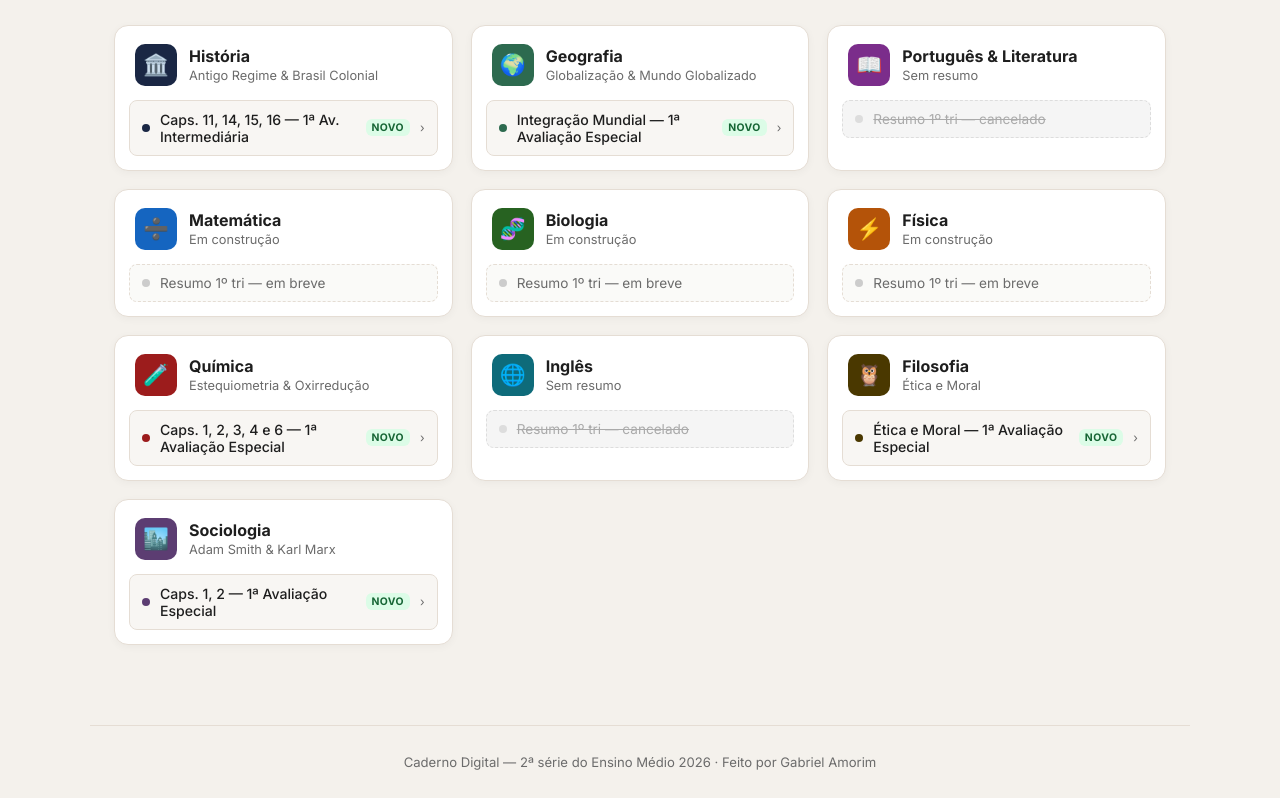
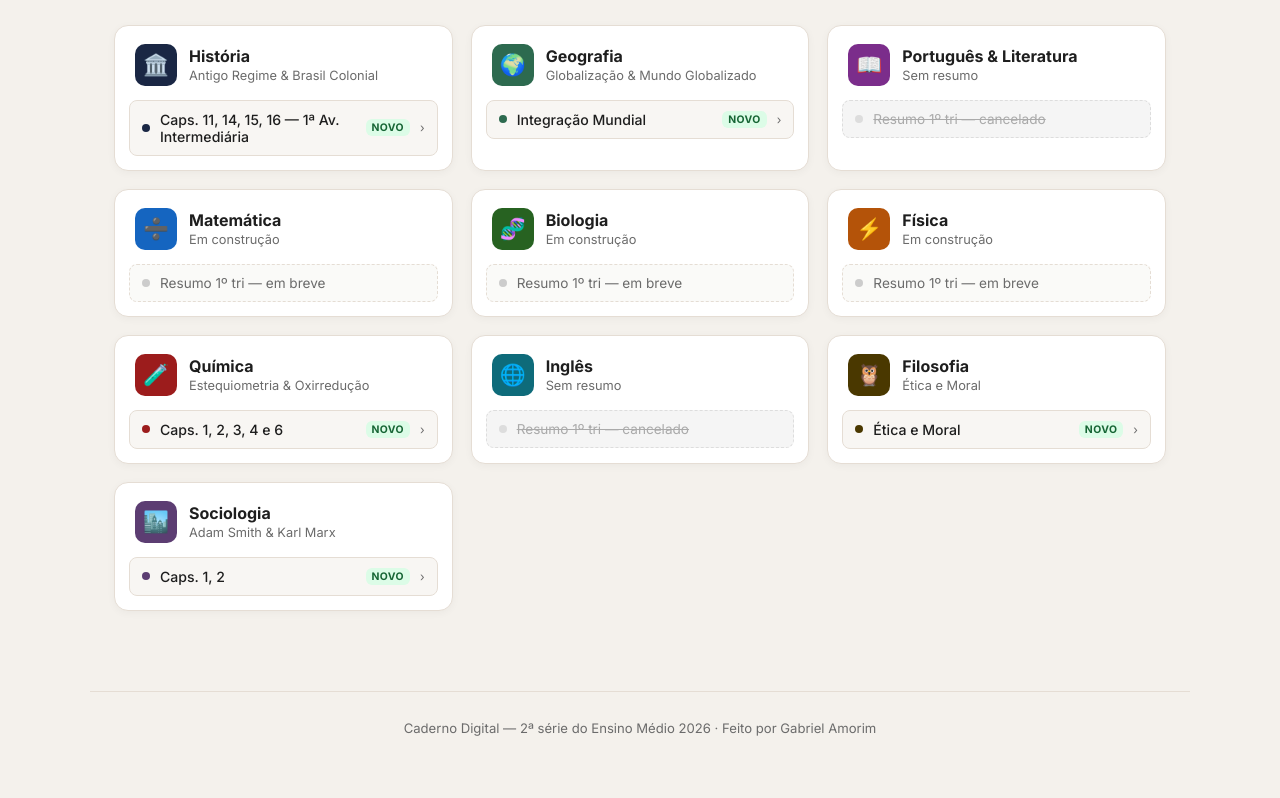
Before and after one commit to gabrielamorim27310-ai/caderno-digital, a plain HTML site: page index.html in a window 1280 px wide. Shown: the part 434-1232 px from the top of the page. After the commit the page ends 1198 px from the top, so only its background shows below. Drawn offline with nearby package versions, Linux system fonts and the light colour scheme.

Commit message:
Remove '1ª Avaliação Especial' dos labels do index

```diff
--- a/index.html
+++ b/index.html
@@ -252,7 +252,7 @@
         <div class="subject-items">
           <a class="item-link" href="geografia-1tri.html">
             <span class="dot" style="background:var(--geo)"></span>
-            <span class="label">Integração Mundial — 1ª Avaliação Especial</span>
+            <span class="label">Integração Mundial</span>
             <span class="tag-new">Novo</span>
             <span class="arrow">›</span>
           </a>
@@ -310,7 +310,7 @@
         <div class="subject-items">
           <a class="item-link" href="quimica-1tri.html">
             <span class="dot" style="background:var(--qui)"></span>
-            <span class="label">Caps. 1, 2, 3, 4 e 6 — 1ª Avaliação Especial</span>
+            <span class="label">Caps. 1, 2, 3, 4 e 6</span>
             <span class="tag-new">Novo</span>
             <span class="arrow">›</span>
           </a>
@@ -338,7 +338,7 @@
         <div class="subject-items">
           <a class="item-link" href="filosofia-1tri.html">
             <span class="dot" style="background:var(--filo)"></span>
-            <span class="label">Ética e Moral — 1ª Avaliação Especial</span>
+            <span class="label">Ética e Moral</span>
             <span class="tag-new">Novo</span>
             <span class="arrow">›</span>
           </a>
@@ -356,7 +356,7 @@
         <div class="subject-items">
           <a class="item-link" href="sociologia-1tri.html">
             <span class="dot" style="background:var(--socio)"></span>
-            <span class="label">Caps. 1, 2 — 1ª Avaliação Especial</span>
+            <span class="label">Caps. 1, 2</span>
             <span class="tag-new">Novo</span>
             <span class="arrow">›</span>
           </a>
```
